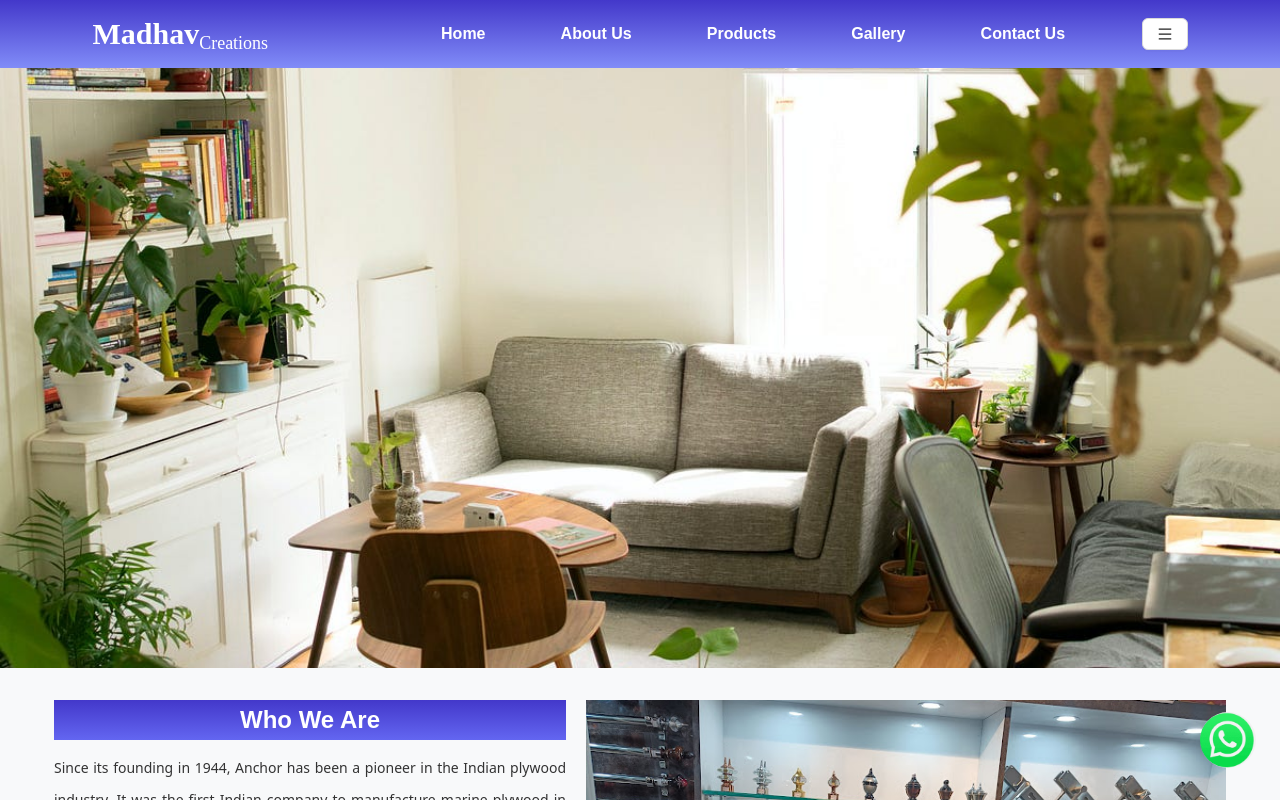
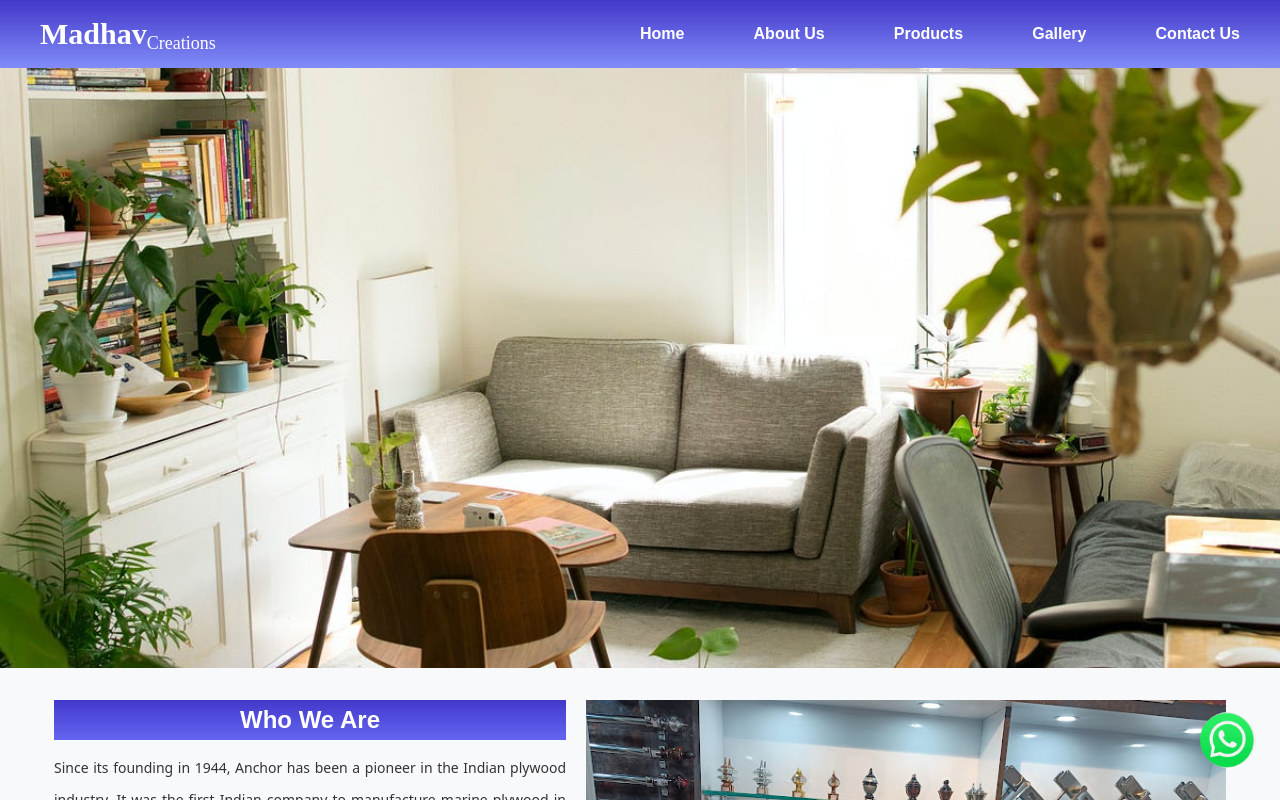
Before and after one commit to webitya/madhav-creations, a React (Vite) app: page / in a window 1280 px wide. Shown: the top 800 px of the page. Built offline with nearby package versions, Linux system fonts and the light colour scheme.

Commit message:
Aditya Navbar

```diff
--- a/src/Shared/Drawer/index.jsx
+++ b/src/Shared/Drawer/index.jsx
@@ -8,7 +8,7 @@ const DrawerEl=()=>{
     const [open,setOpen]=useState(false);
     return (
         <>
-          <Button className="md-hidden" onClick={()=>setOpen(true)}><MenuOutlined/></Button>
+          <Button type="text" className="md:hidden block text-white text-3xl" onClick={()=>setOpen(true)}><MenuOutlined/></Button>
           <Drawer open={open} onClose={()=>setOpen(false)}>
               <ul>
                 <li>Home</li>
--- a/src/Shared/NavbarEl/index.jsx
+++ b/src/Shared/NavbarEl/index.jsx
@@ -3,31 +3,31 @@ import DrawerEl from "../Drawer";
 
 export const NavbarEl = () => {
     return (
-        <nav className="flex justify-evenly items-center bg-gradient-to-b from-indigo-700 to-indigo-400 px-4 py-4">
+        <nav className="flex justify-between items-center bg-gradient-to-b from-indigo-700 to-indigo-400 md:px-10 px-2 py-4">
             <a
              href="/"
              className="font-cursive font-semibold text-3xl text-white">
                 Madhav<sub className="font-medium text-lg">Creations</sub>
             </a>
 
-            <div className="w-5 h-1"></div>
+
 
             <ul
             className="md:flex hidden justify-between items-center text-white text-base font-semibold capitalize w-1/2">
-                <li className="hover:text-teal-500 transition-colors">
+                <li className="transition-colors">
                     <Link to="/">Home</Link>
                     {/* <div className="w-12 h-px bg-blue-500 "></div> */}
                 </li>
-                <li className="hover:text-teal-500 transition-colors">
+                <li className="transition-colors">
                     <Link to="/About-Us">About us</Link>
                 </li>
-                <li className="hover:text-teal-500 transition-colors">
+                <li className=" transition-colors">
                     <Link to="/Products">Products</Link>
                 </li>
-                <li className="hover:text-teal-500 transition-colors">
+                <li className=" transition-colors">
                     <Link to="/Gallery">gallery</Link>
                 </li>
-                <li className="hover:text-teal-500 transition-colors">
+                <li className=" transition-colors">
                     <Link to="/Contact-Us">contact us</Link>
                 </li>
             </ul>
```
